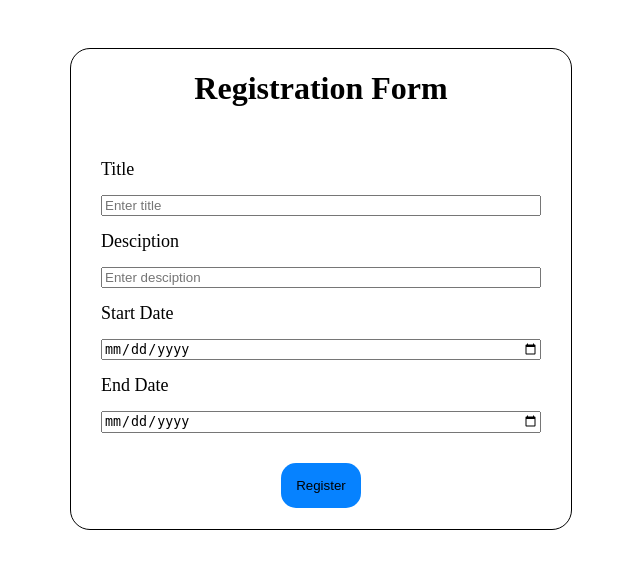
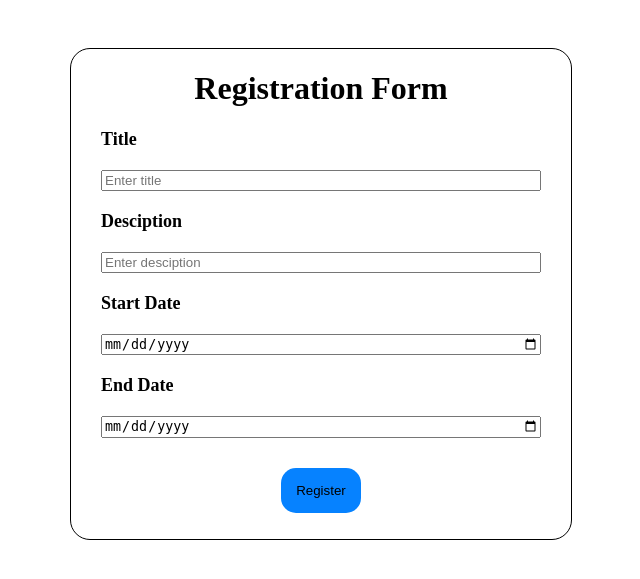
Before and after one commit to swapnil-meshram-09/iBase, a PHP site: page / in a window 1280 px wide. Shown: the top 579 px of the page, without its empty margins (438-1078 px from the left). Run offline with PHP 8.4, Linux system fonts and the light colour scheme.

Commit message:
new commit

```diff
--- a/form/index.css
+++ b/form/index.css
@@ -6,6 +6,7 @@
     width: 500px;
     top: 40px;
     left: 500px;
+    padding-bottom: 10px;
 }
 
 .title{
@@ -13,15 +14,18 @@
 }
 
 .container{
-    padding: 30px;
+    padding-left: 30px;
+    padding-right: 30px;
     display: flex;
     flex-direction: column;
-    gap: 15px;
+    gap: 20px;
 }
 
 .button {
   display: block;
+  top:10px;
   margin: 0 auto;
+  margin-top: 30px;
   color: black;
   background-color: rgb(6, 130, 255);
   padding: 15px;
@@ -33,4 +37,5 @@
     text-decoration: none;
     color: black;
     font-size: 18px;
+    font-weight: 600;
 }
```
